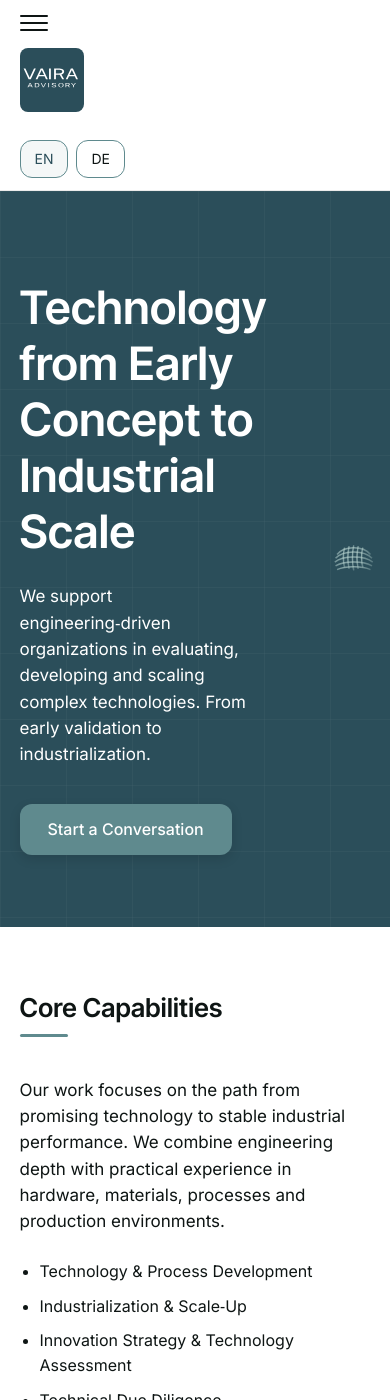
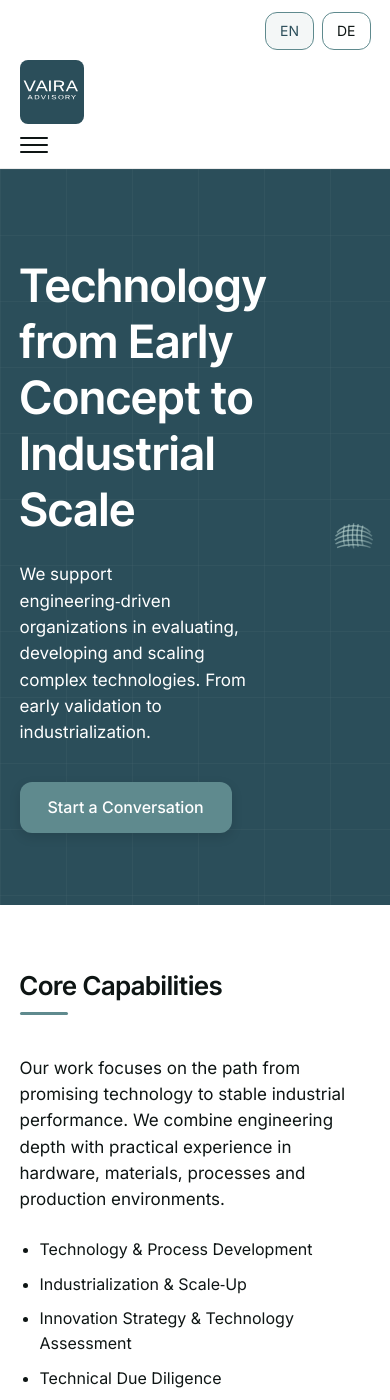
Before and after one commit to raphaelheeb/vaira-advisory, a Jekyll site: the page built from index.html, in a window 390 px wide and 1400 px high. Built offline with Jekyll 4.4.1, drawn with Linux system fonts in a browser that asks for light colours.

Commit message:
Update styles.css

```diff
--- a/assets/css/styles.css
+++ b/assets/css/styles.css
@@ -1966,6 +1966,130 @@
   }
 }
 
+ /* =========================================================
+   MOBILE HEADER — CLEAN 2-ROW LAYOUT
+   ========================================================= */
+
+@media (max-width: 768px) {
+
+  /* Header container becomes vertical but with controlled rows */
+  .header-wrap {
+    width: 90%;
+    margin: 0 auto;
+    padding: 12px 0;
+    display: flex;
+    flex-direction: column;
+    align-items: stretch;
+    gap: 10px;
+    height: auto;
+  }
+
+  /* Row 1: logo + language switcher */
+  .brand-and-nav {
+    order: 1;
+    width: 100%;
+    display: flex;
+    flex-direction: row;
+    align-items: center;
+    justify-content: space-between;
+  }
+
+  /* Hide desktop nav on mobile */
+  nav ul.nav {
+    display: none !important;
+  }
+
+  /* Language switcher stays right */
+  .language-switcher {
+    margin-left: auto;
+  }
+
+  /* Row 2: hamburger left */
+  .hamburger {
+    order: 2;
+    display: flex;
+    align-self: flex-start;
+  }
+
+  /* Row 3: mobile menu full width */
+  .mobile-menu {
+    order: 3;
+    width: 100%;
+    padding: 10px 0 12px;
+  }
+
+  .mobile-menu a {
+    padding: 8px 5%;
+  }
+}
+
+/* =========================================================
+   HOMEPAGE HERO — MOBILE FULL-WIDTH + BACKGROUND ILLUSTRATION
+   ========================================================= */
+
+@media (max-width: 768px) {
+
+  /* Collapse grid into a single column */
+  .home-page #hero .hero-grid {
+    display: block;
+  }
+
+  /* Full-width text */
+  .home-page #hero .hero-left {
+    width: 100%;
+    max-width: 100%;
+  }
+
+  .home-page #hero .hero-title,
+  .home-page #hero .hero-sub {
+    max-width: 100%;
+    text-align: left;
+  }
+
+  /* Hide the separate illustration column */
+  .home-page #hero .hero-right {
+    display: none;
+  }
+
+  /* Add illustration as background */
+  .home-page #hero.hero--bg-illustration {
+    background-image: url("/vaira-advisory/assets/img/hero-illustration.svg");
+    background-repeat: no-repeat;
+    background-position: right bottom;
+    background-size: 80%;
+    background-blend-mode: screen;
+  }
+}
+
+/* =========================================================
+   HOW WE WORK — MOBILE STACKED LAYOUT
+   ========================================================= */
+
+@media (max-width: 768px) {
+
+  #how-we-work .split {
+    grid-template-columns: 1fr;
+    gap: 28px;
+  }
+
+  /* Image first */
+  #how-we-work .split-right {
+    order: 1;
+    width: 100%;
+  }
+
+  /* Text second */
+  #how-we-work .split-left {
+    order: 2;
+    width: 100%;
+  }
+
+  #how-we-work .split-left p {
+    max-width: 100%;
+  }
+}
+
+
 /* =========================================================
    FOOTER — MOBILE
    ========================================================= */
```
